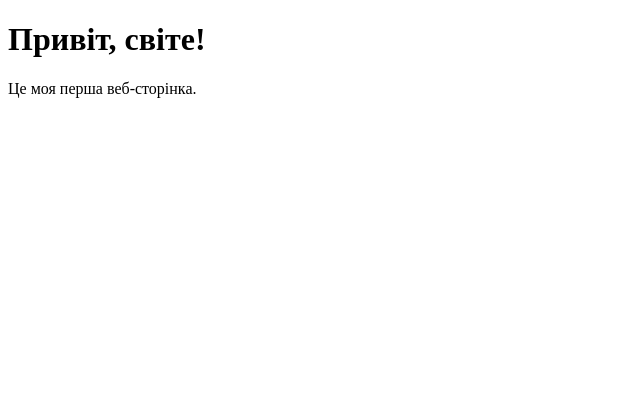
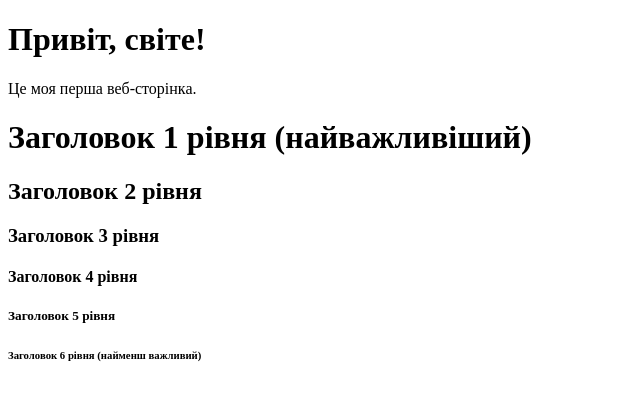
Before and after one commit to kustymenko/example, a plain HTML site: page index.html in a window 1280 px wide. Shown: the whole page, without its empty margins (0-640 px from the left). Drawn offline with Linux system fonts and the light colour scheme.

Commit message:
Update index.html

```diff
--- a/index.html
+++ b/index.html
@@ -8,5 +8,12 @@
 <body>
     <h1>Привіт, світе!</h1>
     <p>Це моя перша веб-сторінка.</p>
+
+    <h1>Заголовок 1 рівня (найважливіший)</h1>
+    <h2>Заголовок 2 рівня</h2>
+    <h3>Заголовок 3 рівня</h3>
+    <h4>Заголовок 4 рівня</h4>
+    <h5>Заголовок 5 рівня</h5>
+    <h6>Заголовок 6 рівня (найменш важливий)</h6>
 </body>
 </html>
```
